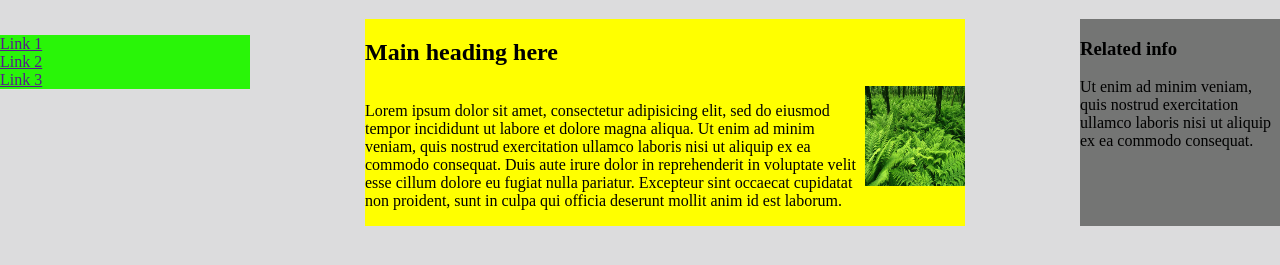
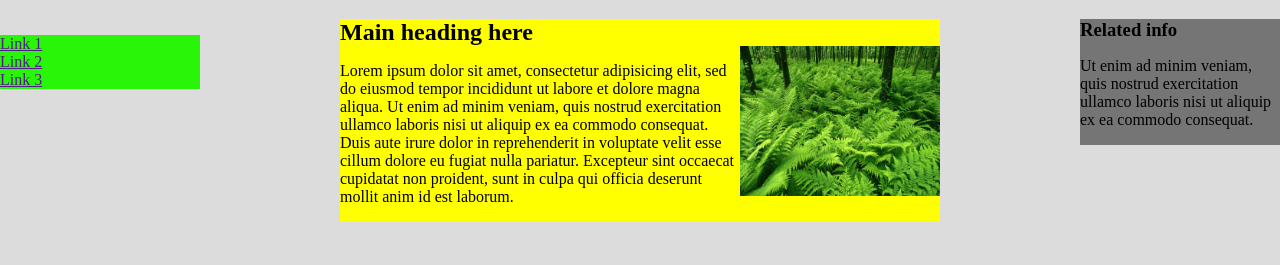
Before and after one commit to noeliiap17/s1-flexbox-mediaqueries, a plain HTML site: page index.html in a window 1280 px wide. Shown: the part 61-326 px from the top of the page. Drawn offline with Linux system fonts and the light colour scheme.

Commit message:
correction mistakes

```diff
--- a/styles/style.css
+++ b/styles/style.css
@@ -7,11 +7,18 @@ body {
 	display: flex;
 	flex-direction: row;
 	justify-content: space-between;
+	align-items: flex-start;
+}
+h2 {
+	margin: 0;
+}
+h3 {
+	margin: 0;
 }
 
 .link-box ul{
 	background-color: #29F508;
-	width: 250px;
+	width: 200px;
 	list-style: none;
 	display: flex;
 	flex-direction: column;
@@ -28,8 +35,8 @@ width: 600px;
 	flex-direction: row;
 }
 .image {
-	width: 100px;
-	height: 100px;
+	width: 200px;
+	height: 150px;
 	padding-bottom: 10px;
 }
 .related {
```
